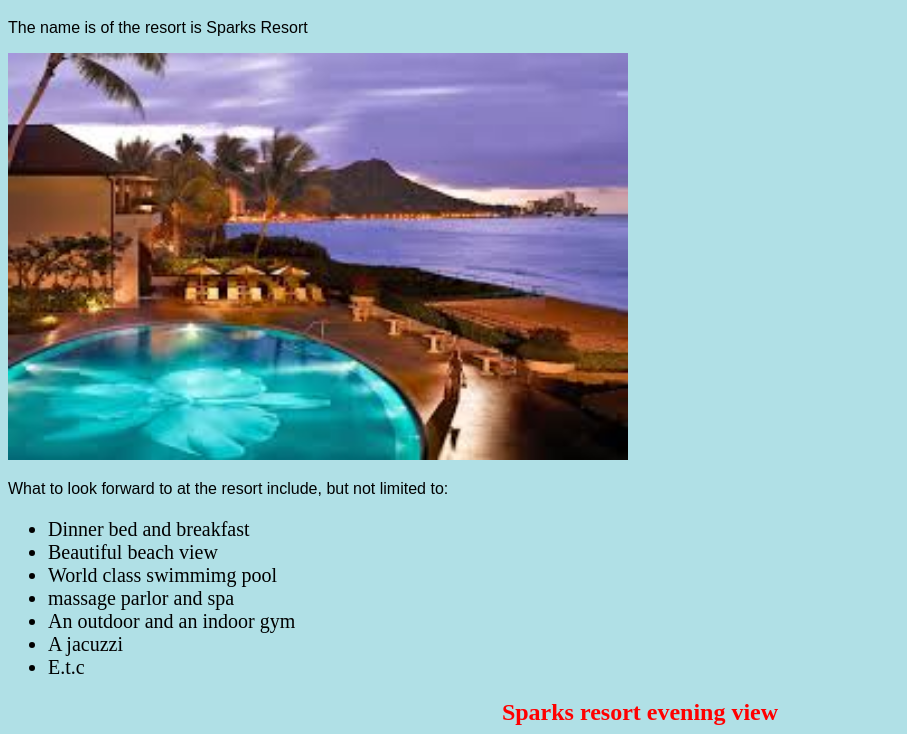
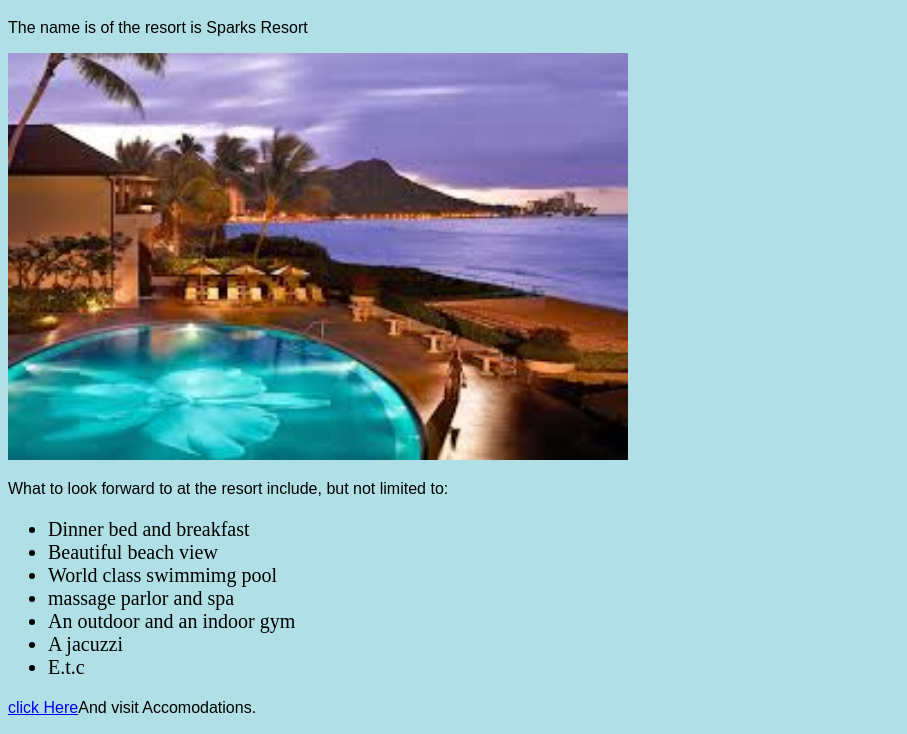
Before and after one commit to NajibOsman/beachresort, a plain HTML site: page index.html in a window 1280 px wide. Shown: the part 61-795 px from the top of the page, without its empty margins (0-907 px from the left). Drawn offline with Linux system fonts and the light colour scheme.

Commit message:
linking Accomodations

```diff
--- a/index.html
+++ b/index.html
@@ -19,6 +19,7 @@
       <li>A jacuzzi</li>
       <li>E.t.c</li>
     </ul>
+    <p> <a href="accomodations.html">click Here</a>And visit Accomodations.</p>
 
      <h2>Sparks resort evening view</h2>
      <img src="images/thankyou.jpg" style="width:620px; length:720px"
```
